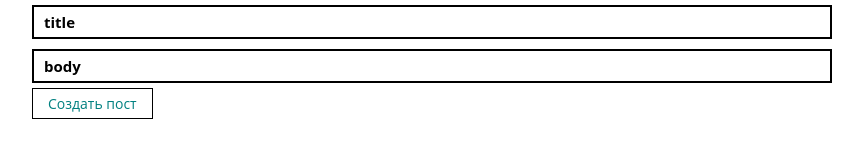
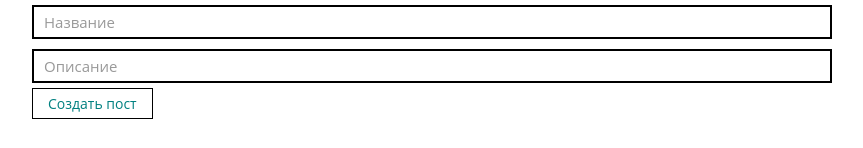
Before and after one commit to Sparow2021/RepeatReact, a React (Create React App) app: page / in a window 1280 px wide. Shown: the top 148 px of the page, without its empty margins (208-1071 px from the left). Built offline with nearby package versions, Linux system fonts and the light colour scheme.

Commit message:
get object post and delete setTitle, setBody logic

```diff
--- a/src/App.js
+++ b/src/App.js
@@ -14,29 +14,34 @@ function App() {
     { id: 4, title: 'React', body: 'Description' }
   ])
 
-  const [title, setTitle] = useState('title');
-  const [body, setBody] = useState('body');
-
+  //Делает общее состояние, которое будет не строкой, а обьектом со свойствами-значениями
+  const [post, setPost] = useState({
+    title:'',
+    body: '',
+    id: Date.now(),
+  })
 
 
   function addNewPost(event) {
     event.preventDefault();
-    const newPost = {
-      id: Date.now(),
-      title,
-      body
-    }
-    setPosts([...posts, newPost]);
-    setTitle('');
-    setBody('');
+    setPosts([...posts, post]);
+    setPost({title:'', body: '', id: ''})
   }
 
   return (
     <div className="App">
       <form>
-        <MyInput type="text" placeholder="Название" value={title} onChange={e => setTitle(e.target.value)} />
-        <MyInput type="text" placeholder="Описание" value={body} onChange={e => setBody(e.target.value)} />
-        <MyButton onClick={addNewPost}>Создать пост</MyButton>
+        <MyInput
+          type="text"
+          placeholder="Название"
+          value={post.title}
+          onChange={e => setPost({...post , title:e.target.value})} />
+        <MyInput
+          type="text"
+          placeholder="Описание"
+          value={post.body}
+          onChange={e => setPost({...post, body: e.target.value})} />
+        <MyButton disabled onClick={addNewPost}>Создать пост</MyButton>
       </form>
       <PostList posts={posts} title={'Список курсов: '} />
     </div>
```
Also changed, not shown: src/components/PostForm.jsx (added, +10 -0 lines).
